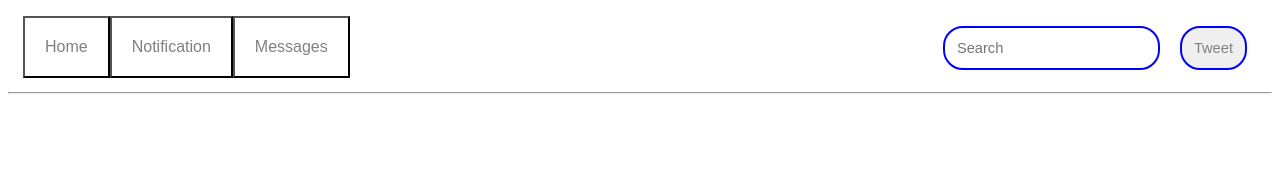
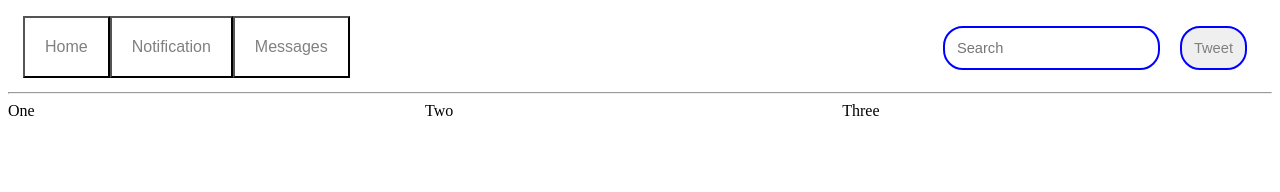
Before and after one commit to Thearyim/react-social-media-clone, a React app: page / in a window 1280 px wide. Shown: the top 192 px of the page. Built offline with nearby package versions, Linux system fonts and the light colour scheme.

Commit message:
Add BodyTable

```diff
--- a/src/components/App.jsx
+++ b/src/components/App.jsx
@@ -1,5 +1,6 @@
 import React from "react";
 import Header from "./Header";
+import BodyTable from "./BodyTable";
 
 function App(){
   var myStyle={
@@ -11,6 +12,7 @@ function App(){
       <div style={myStyle}>
         <br/>
         <hr/>
+          <BodyTable/>
       </div>
     </div>
   );
--- /dev/null
+++ b/src/components/BodyTable.jsx
@@ -0,0 +1,20 @@
+import React from "react";
+
+function BodyTable(){
+  var myStyle = {
+
+    display: 'grid',
+    border: 'black',
+    gridTemplateColumns: '33% 33% 33%'
+
+  }
+  return(
+    <div style={myStyle}>
+      <div>One</div>
+      <div>Two</div>
+      <div>Three</div>
+    </div>
+  );
+}
+
+export default BodyTable;
```
